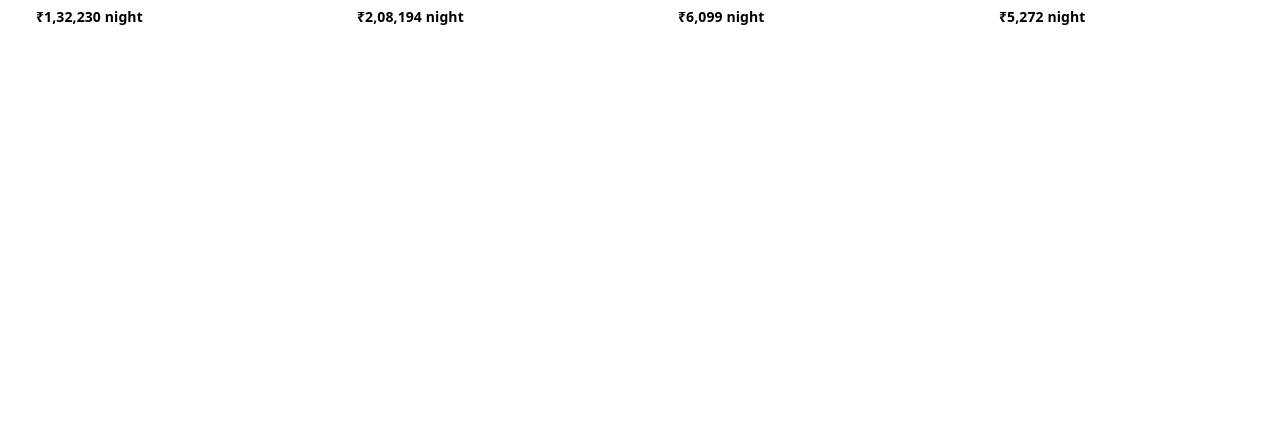
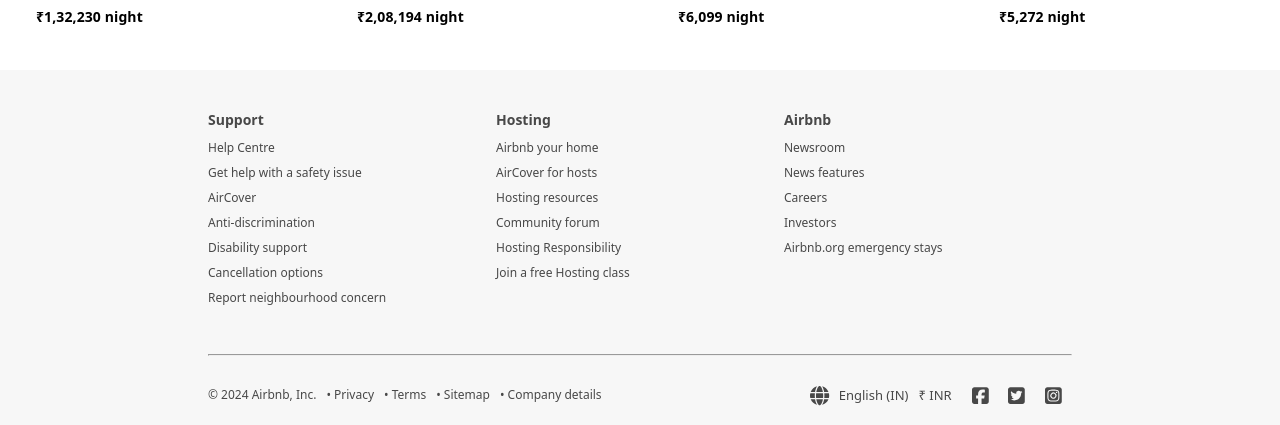
Before and after one commit to Jasjeet13/AirBnB_Clone, a React (Vite) app in the folder Airbnb/: page / in a window 1280 px wide. Shown: the part 1037-1462 px from the top of the page. Before the commit the page ends 1107 px from the top, so only its background shows below. Built offline with nearby package versions, Linux system fonts and the light colour scheme; data requests are answered from the project's data file.

Commit message:
commitl21

```diff
--- a/Airbnb/src/App.jsx
+++ b/Airbnb/src/App.jsx
@@ -53,6 +53,9 @@
         <Route path="/Beaches" element={<Beach />} />
         <Route path="/:category/:placeId" element={<AboutPlace />} />
       </Routes>
+      <div>
+        <Footer />
+      </div>
     </Router>
   );
 }
```
Also changed, not shown: 1 other file (tests, documents, lock files or other folders).
